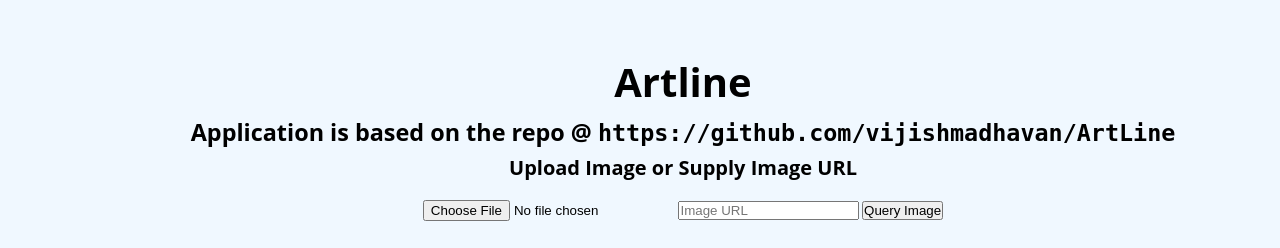
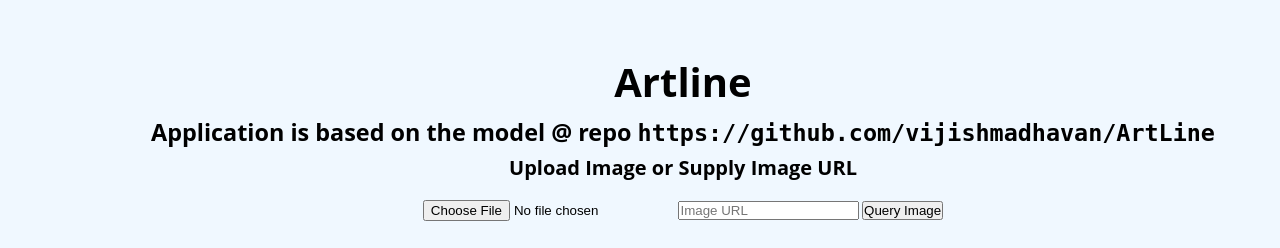
Before and after one commit to Temiloluwa/artline-project, a Flask app: page / in a window 1280 px wide; the page is wider, and only the part inside the window is pictured. Shown: the top 248 px of that part. Run offline with Flask 2, Linux system fonts and the light colour scheme.

Commit message:
minor change

```diff
--- a/templates/index.html
+++ b/templates/index.html
@@ -92,7 +92,7 @@
     <div id="app">
         <header>
             <h1>Artline</h1>
-            <h3>Application is based on the repo @ <code>https://github.com/vijishmadhavan/ArtLine</code></h3>
+            <h3>Application is based on the model @ repo <code>https://github.com/vijishmadhavan/ArtLine</code></h3>
             <h4>Upload Image or Supply Image URL</h4>
         </header>
         <main>
```
